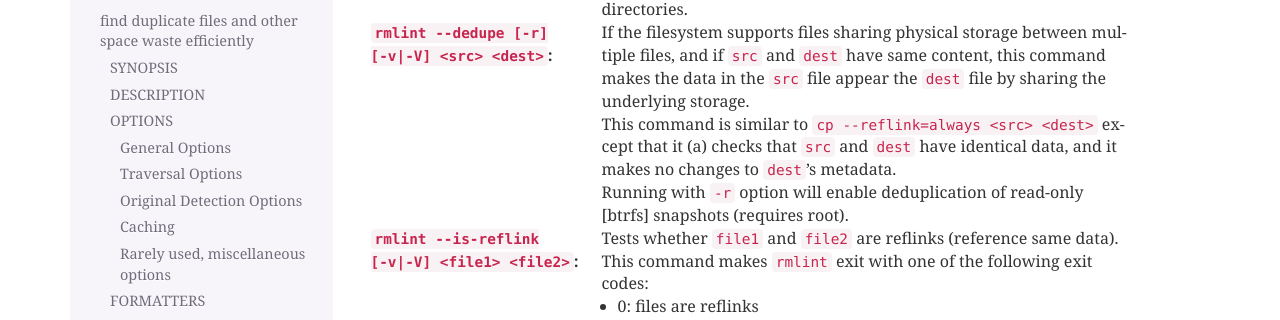
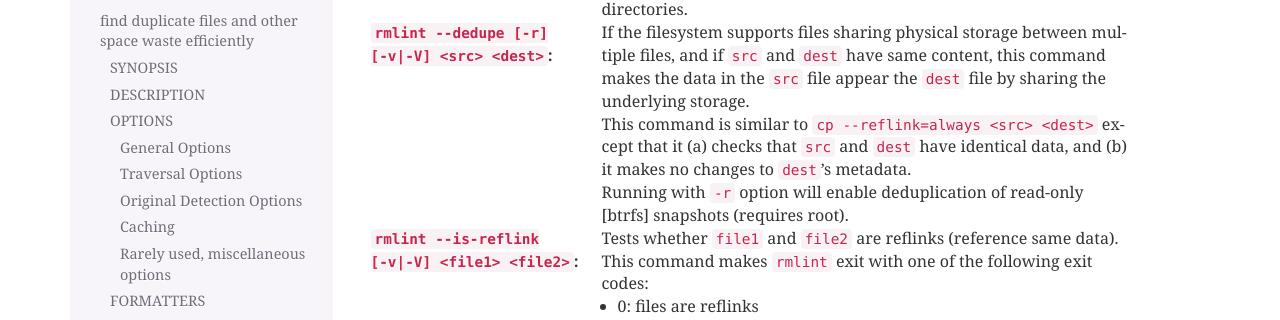
Before and after one commit to sahib/rmlint, a Sphinx documentation site: the page built from docs/rmlint.1.rst, in a window 1280 px wide and 900 px high, scrolled down 13829 px. Shown: the part 125-445 px from the top of the window. Built offline with Sphinx 7.4.7, drawn with Linux system fonts in a browser that asks for light colours.

Commit message:
Fix semantic typo

```diff
--- a/docs/rmlint.1.rst
+++ b/docs/rmlint.1.rst
@@ -807,7 +807,7 @@
 
     This command is similar to ``cp --reflink=always <src> <dest>``
     except that it (a) checks that ``src`` and ``dest`` have identical data, and
-    it makes no changes to ``dest``'s metadata.
+    (b) it makes no changes to ``dest``'s metadata.
 
     Running with ``-r`` option will enable deduplication of read-only [btrfs]
     snapshots (requires root).
```
